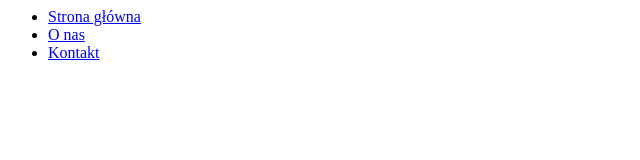
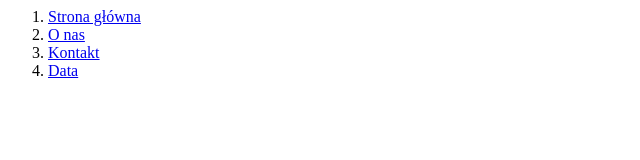
Before and after one commit to PGdula/pull-request-code-review, a plain HTML site: page index.html in a window 1280 px wide. Shown: the full height of the page, 0-640 px from the left. Drawn offline with Linux system fonts and the light colour scheme.

Commit message:
fix: address code review comments

```diff
--- a/index.html
+++ b/index.html
@@ -1,9 +1,10 @@
 <header>
    <nav>
-     <ul>
+     <ol>
        <li><a href="index.html">Strona główna</a></li>
        <li><a href="about.html">O nas</a></li>
        <li><a href="contact.html">Kontakt</a></li>
-     </ul>
+	<li><a href="date.html">Data</a></li>
+     </ol>
    </nav>
 </header>
```
